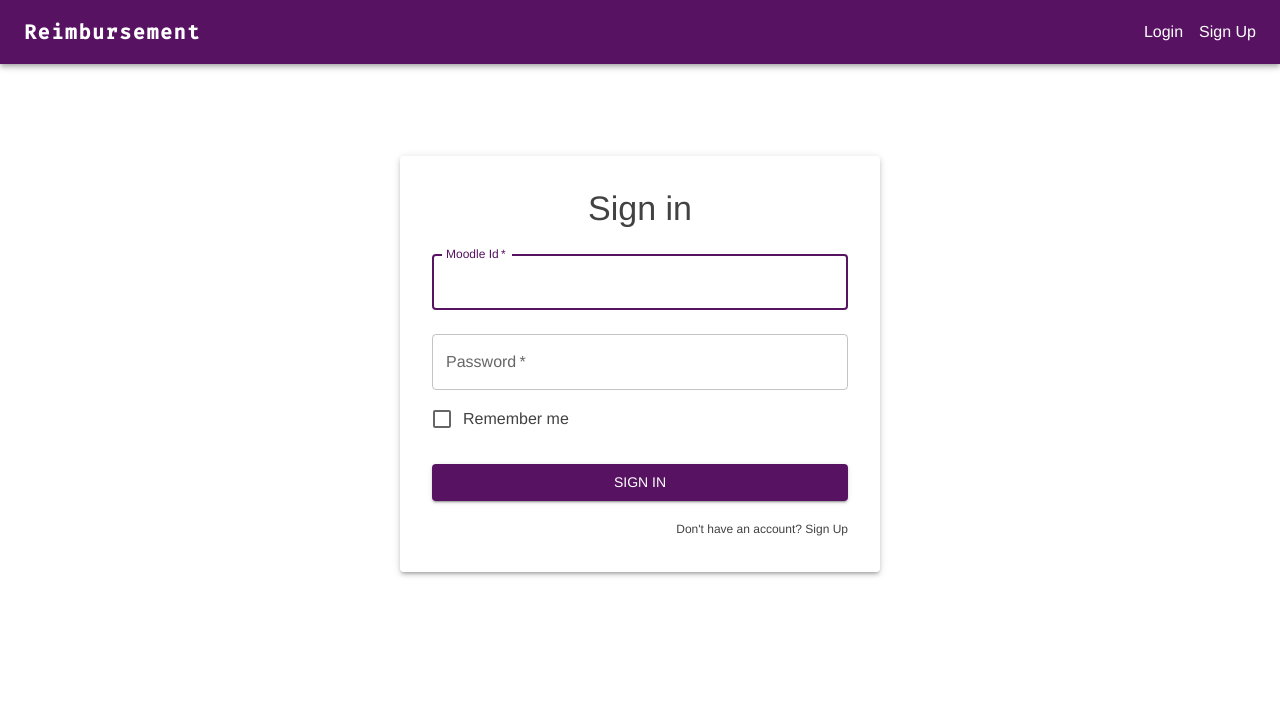
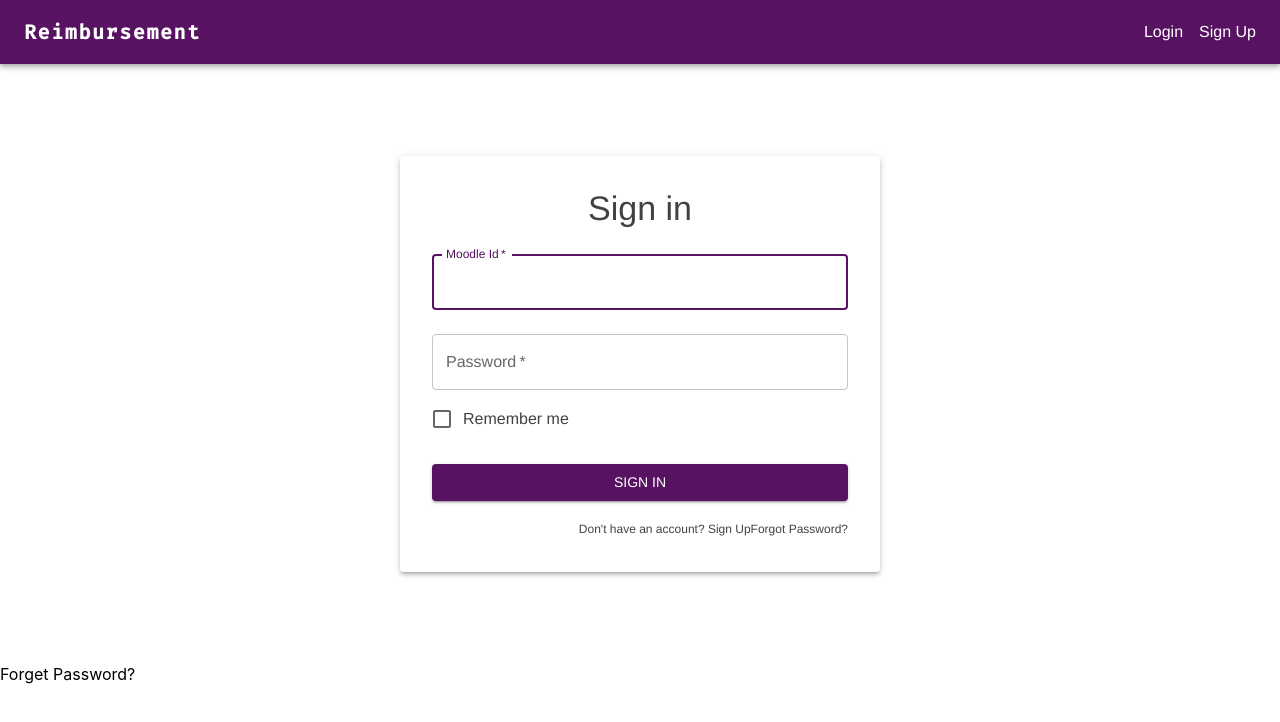
Before and after one commit to rahul007-bit/Reimbursement, a Next.js app: page /login in a window 1280 px wide. Shown: the top 722 px of the page. Built offline with nearby package versions, Linux system fonts and the light colour scheme; a web font is replaced by a local one.

Commit message:
Displays User personal information on dashboard

```diff
--- a/components/LoginForm/form.jsx
+++ b/components/LoginForm/form.jsx
@@ -145,6 +145,19 @@ export default function SignIn({ setSnackType, setMessage, setOpen }) {
                   {"Don't have an account? Sign Up"}
                 </Typography>
               </Link>
+              <Link href={"/forgot"}>
+                <Typography
+                  sx={{
+                    cursor: "pointer",
+                    ":hover": {
+                      textDecoration: "underline",
+                    },
+                  }}
+                  variant={"caption"}
+                >
+                  {"Forgot Password?"}
+                </Typography>
+              </Link>
             </Grid>
           </Grid>
         </Box>
--- a/components/UserHome/index.jsx
+++ b/components/UserHome/index.jsx
@@ -3,7 +3,13 @@ import React from "react";
 import Link from "next/link";
 import UserTable from "./UserTable";
 import { useFetch } from "../../Hooks/apiHooks";
+import { useState } from "react";
+import { useEffect } from "react";
 export const UserHome = () => {
+  const [user, setUser] = useState(null);
+  useEffect(() => {
+    setUser(JSON.parse(sessionStorage.getItem("user")));
+  }, []);
   const { loading, data } = useFetch("user/getReimburse", []);
 
   return (
@@ -31,8 +37,12 @@ export const UserHome = () => {
           }}
         />
         <Box sx={{ display: "grid", marginX: 2 }}>
-          <Typography variant={"h4"}>UserName</Typography>
-          <Typography variant={"h6"}>User email</Typography>
+          <Typography variant={"h4"}>
+            {user ? user.user.first_name : "username"}
+          </Typography>
+          <Typography variant={"h6"}>
+            {user ? user.user.moodleId : "moodleId"}
+          </Typography>
         </Box>
       </Box>
       <Box
--- a/pages/login.js
+++ b/pages/login.js
@@ -6,6 +6,7 @@ import Snackbar from "@mui/material/Snackbar";
 import MuiAlert from "@mui/material/Alert";
 import { useRouter } from "next/router";
 import { useEffect } from "react";
+import Link from "next/link";
 const Alert = React.forwardRef(function Alert(props, ref) {
   return <MuiAlert elevation={6} ref={ref} variant="filled" {...props} />;
 });
@@ -41,6 +42,7 @@ const Login = () => {
           setSnackType={setSnackType}
           setOpen={setOpen}
         />
+        <Link href="/forgot"> Forget Password? </Link>
 
         {open && (
           <Snackbar open={open} autoHideDuration={6000} onClose={handleClose}>
--- /dev/null
+++ b/pages/resetpassword.jsx
@@ -0,0 +1,19 @@
+import React from "react";
+import { TextField, Box } from "@mui/material";
+
+const ResetPassword = () => {
+  return (
+    // <div>ResetPassword</div>
+    <Box
+      sx={{
+        display: "flex",
+        alignItems: "center",
+        justifyContent: "center",
+        height: 1,
+        maxHeight: "600px",
+      }}
+    ></Box>
+  );
+};
+
+export default ResetPassword;
```
